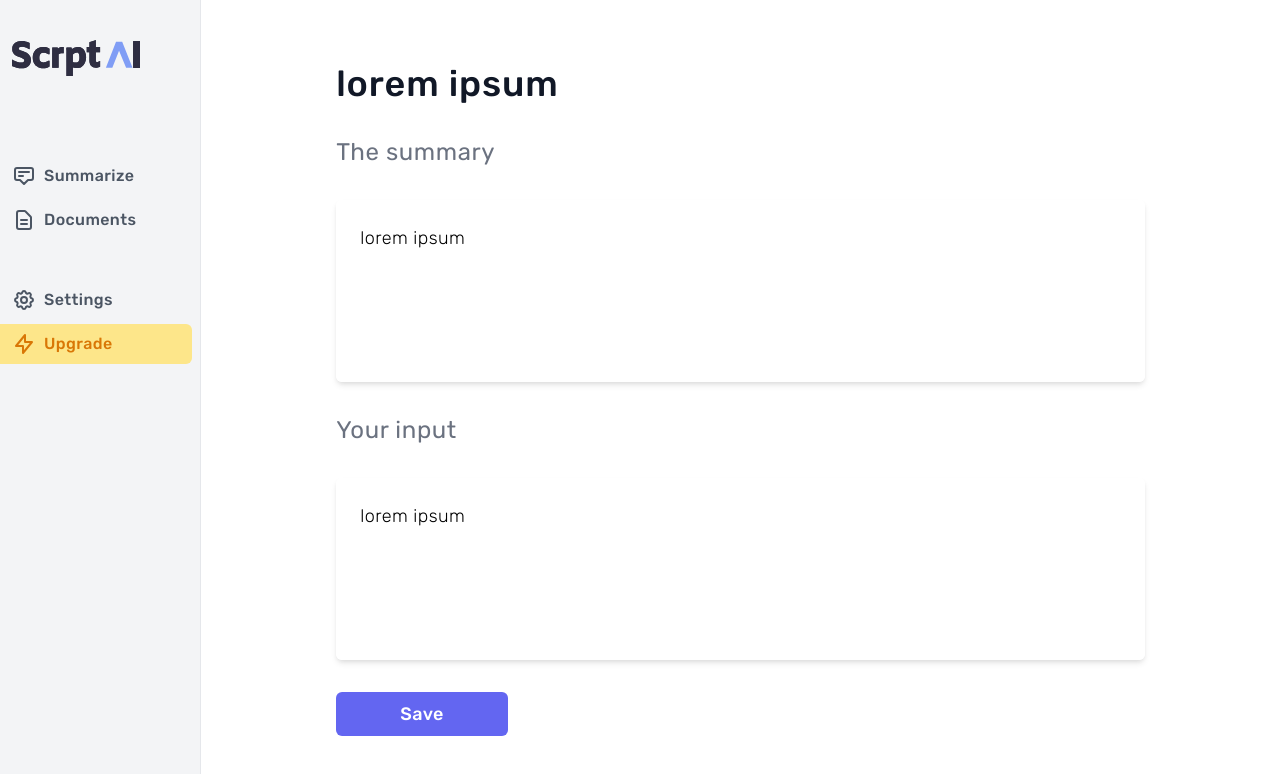
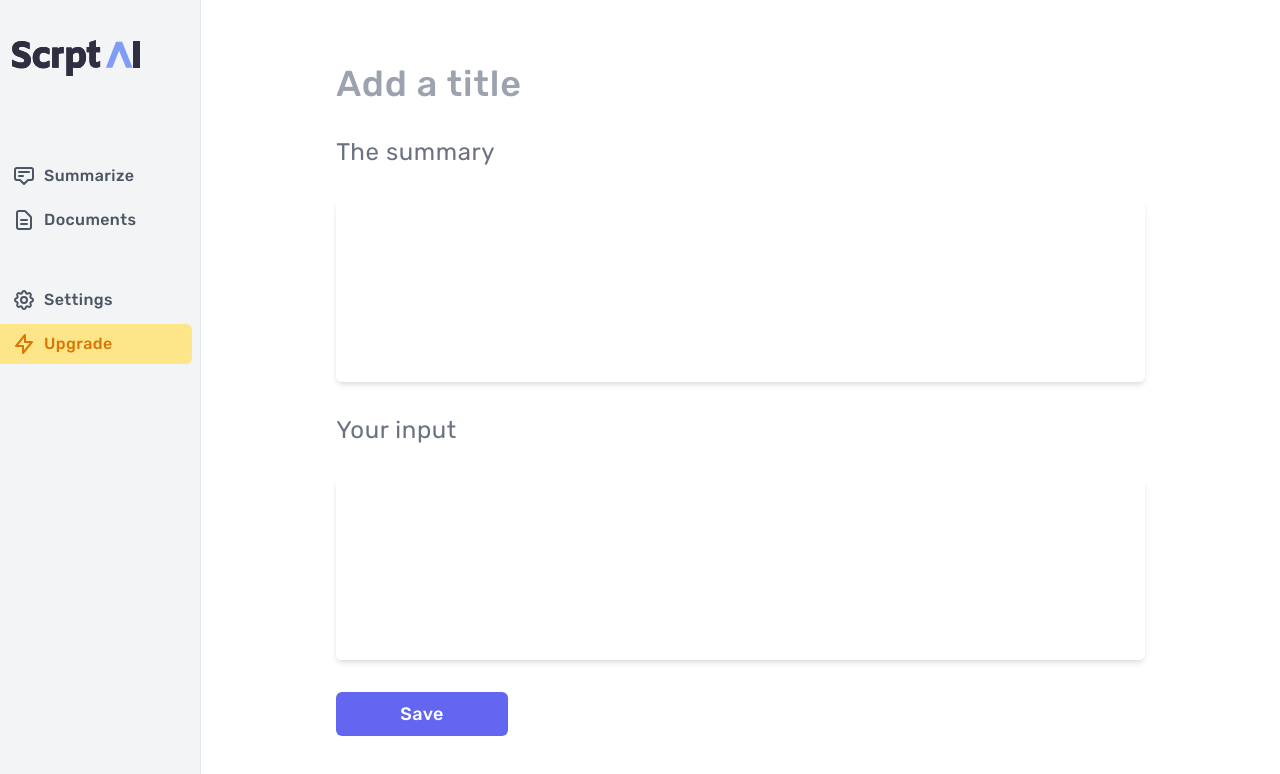
Before and after one commit to Feedback-Form/app-frontend, a React (Create React App) app: page /document/1 in a window 1280 px wide. Shown: the top 774 px of the page. Built offline with nearby package versions, Linux system fonts and the light colour scheme; no server answers.

Commit message:
further worked on docs

```diff
--- a/src/components/documents.tsx
+++ b/src/components/documents.tsx
@@ -1,5 +1,6 @@
 import React, { FC, ReactElement, useState, useEffect } from 'react';
 import axios from 'axios';
+import { Redirect } from 'react-router-dom';
 //hooks
 import { useWordState } from '../hooks/hooks';
 
@@ -24,13 +25,14 @@ const Documents: FC = (): ReactElement => {
 	const [isLoading, setIsLoading] = useState(false);
 	const [isLoadingTwo, setIsLoadingTwo] = useState(false);
 	const [documents, setDocuments] = useState([]);
+	const [redirect, setRedirect] = useState(false);
+	const [selectedDocId, setSelectedDocId] = useState('');
 	const config = {
 		headers: {
 			Authorization: `Bearer ${token}`,
 		},
 	};
 	function openDeleteWidget(id: string): void {
-		console.log('ID', id);
 		setIsLoadingTwo(true);
 		axios
 			.delete(`${backend_url}/document/delete/${id}`, config)
@@ -63,9 +65,10 @@ const Documents: FC = (): ReactElement => {
 	// 	docs.push(`My Document_${i}`);
 	// }
 	//console.log('docs', docs);
-	///document/delete/6012a9dd2760e7e3d1cedcf0
-	function openDocument(): void {
-		alert('open doc');
+
+	function openDocument(id: string): void {
+		setSelectedDocId(id);
+		setRedirect(true);
 	}
 
 	return (
@@ -73,7 +76,7 @@ const Documents: FC = (): ReactElement => {
 			<section className="flex-shrink flex flex-col items-center justify-center h-3/4 w-full space-y-10 bg-white text-gray-900">
 				{isLoadingTwo && <LoadingWidget />}
 				{isLoading ? (
-					<Uploading message="retrieving docs..." />
+					<Uploading message="fetching documents..." />
 				) : (
 					<>
 						<div className="flex items-end w-3/4 ">
@@ -89,7 +92,7 @@ const Documents: FC = (): ReactElement => {
 										focus:ring-2 focus:ring-indigo-500
 										transition-all ease-in-out duration-200 px-4"
 									>
-										<div onClick={() => openDocument()} className="cursor-pointer justify-evenly flex flex-col h-3/4">
+										<div onClick={() => openDocument(i._id)} className="cursor-pointer justify-evenly flex flex-col h-3/4">
 											<h1 className="w-full">{i.title}</h1>
 											<p className=" text-sm font-thin truncate">{i.gptThreeSummary}</p>
 										</div>
@@ -118,6 +121,8 @@ const Documents: FC = (): ReactElement => {
 						</section>
 					</>
 				)}
+
+				{redirect && <Redirect to={`/document/${selectedDocId}`} />}
 			</section>
 		</>
 	);
--- a/src/components/editdocument.tsx
+++ b/src/components/editdocument.tsx
@@ -1,30 +1,65 @@
-import React, { FC, ReactElement } from 'react';
-
+import React, { FC, ReactElement, useState } from 'react';
+import axios from 'axios';
 //hooks
 import { useWordState } from '../hooks/hooks';
+import { useSingleDocContext } from '../hooks/singleDocContext';
+
+//components
+import LoadingWidget from './loadingWidget';
+
+//const
+const backend_url = 'http://localhost:5000';
+const token =
+	'eyJhbGciOiJIUzI1NiIsInR5cCI6IkpXVCJ9.eyJfaWQiOiI2MDE5YmU0YTRiZmE4OTU5NmYwYjk4NjQiLCJpYXQiOjE2MTIyOTk4NTAsImV4cCI6MTYxNDg5MTg1MH0.oNtSKQOG4fUTGCmc28dM72vc9eAZZrVvcL31XNffO1s';
 
 const EditDocument: FC = (): ReactElement => {
-	const [fullTextOne, wordCountOne, handleWordChangeOne, resetWordsOne] = useWordState('lorem ipsum');
-	const [fullTextTwo, wordCountTwo, handleWordChangeTwo, resetWordsTwo] = useWordState('lorem ipsum');
-	const [title, wordCountThree, handleWordChangeThree, resetWordsThree] = useWordState('lorem ipsum');
+	const { title, transcript, gptThreeSummary, docId } = useSingleDocContext();
+
+	const [summaryLocal, wordCountOne, handleWordChangeOne, resetWordsOne] = useWordState(gptThreeSummary);
+	const [transcriptLocal, wordCountTwo, handleWordChangeTwo, resetWordsTwo] = useWordState(transcript);
+	const [titleLocal, wordCountThree, handleWordChangeThree, resetWordsThree] = useWordState(title);
+
+	const [isLoading, setIsLoading] = useState(false);
+
+	//config
+	const config = {
+		headers: {
+			Authorization: `Bearer ${token}`,
+		},
+	};
+	const req = {
+		title: titleLocal,
+		transcript: transcriptLocal,
+		gptThreeSummary: summaryLocal,
+	};
 
 	function saveEdit(): void {
-		alert('save');
+		setIsLoading(true);
+		axios
+			.patch(`${backend_url}/document/edit/${docId}`, req, config)
+			.then((res: any) => {
+				console.log('patch res', res);
+				setIsLoading(false);
+			})
+			.catch((err: any) => {
+				console.log('err', err);
+				setIsLoading(false);
+			});
 	}
 	return (
 		<section className="flex-shrink  flex flex-col items-center justify-center w-full space-y-8 overflow-y-auto py-16">
-			{/* {isLoading && <LoadingWidget />} */}
+			{isLoading && <LoadingWidget />}
 
 			<div className="flex items-end w-3/4 ">
 				<input
-					value={title}
+					value={titleLocal}
 					onChange={e => {
 						handleWordChangeThree(e);
 					}}
 					type="text"
 					placeholder="Add a title"
 					className="bg-white text-4xl text-gray-900 font-medium tracking-wide
-                    focus:outline-none"
+                    focus:outline-none w-full"
 				/>
 			</div>
 			<div className="flex items-end w-3/4 ">
@@ -32,7 +67,7 @@ const EditDocument: FC = (): ReactElement => {
 			</div>
 			<div className="w-3/4 h-full shadow-md rounded-md  ">
 				<textarea
-					value={fullTextOne}
+					value={summaryLocal}
 					onChange={e => {
 						handleWordChangeOne(e);
 					}}
@@ -46,7 +81,7 @@ const EditDocument: FC = (): ReactElement => {
 			</div>
 			<div className="w-3/4 h-full shadow-md rounded-md  ">
 				<textarea
-					value={fullTextTwo}
+					value={transcriptLocal}
 					onChange={e => {
 						handleWordChangeTwo(e);
 					}}
--- /dev/null
+++ b/src/hooks/singleDocContext.ts
@@ -0,0 +1,24 @@
+import { createContext, useContext } from 'react';
+
+export type SingleDocumentContextType = {
+	title: string;
+	transcript: string;
+	gptThreeSummary: string;
+	docId: any;
+	setTitle: (title: string) => void;
+	setTranscript: (transcript: string) => void;
+	setGptThreeSummary: (gptThreeSummary: string) => void;
+	setDocId: (id: string) => void;
+};
+
+export const SingleDocContext = createContext<SingleDocumentContextType>({
+	title: '',
+	transcript: '',
+	gptThreeSummary: '',
+	docId: '',
+	setTitle: title => console.warn('title_missing'),
+	setTranscript: transcript => console.warn('transcript_missing'),
+	setGptThreeSummary: gptThreeSummary => console.warn('gptThreeSummary_missing'),
+	setDocId: docId => console.warn('docId_missing'),
+});
+export const useSingleDocContext = () => useContext(SingleDocContext);
--- a/src/hooks/summaryContext.ts
+++ b/src/hooks/summaryContext.ts
@@ -22,11 +22,11 @@ export const SummaryContext = createContext<TextContextType>({
 	summaryTone: 1,
 	outputText: '',
 	currentComponent: 1,
-	setInputText: inputText => console.log('text_'),
+	setInputText: inputText => console.log('text_missing'),
 	setLength: summaryLength => console.warn('summaryLength_missing'),
 	setType: summaryType => console.warn('summaryType_missing'),
 	setTone: summaryTone => console.warn('summaryLength_missing'),
 	setOutputText: outputText => console.warn('OutputText_missing'),
-	setCurrentComponent: currentComponent => console.warn('currentComponent is missing'),
+	setCurrentComponent: currentComponent => console.warn('currentComponent_missing'),
 });
 export const useText = () => useContext(SummaryContext);
--- a/src/pages/singleDocPage.tsx
+++ b/src/pages/singleDocPage.tsx
@@ -1,13 +1,92 @@
-import React, { FC, ReactElement, useState } from 'react';
+import React, { FC, ReactElement, useState, useEffect } from 'react';
+import { useParams } from 'react-router-dom';
+import axios from 'axios';
+
+//components
 import Sidebar from '../components/sidebar';
 import EditDocument from '../components/editdocument';
+import Uploading from '../components/uploading';
+
+//hooks
+import { SingleDocContext } from '../hooks/singleDocContext';
+
+type ParamType = {
+	id: string;
+};
+
+//const
+const backend_url = 'http://localhost:5000';
+const token =
+	'eyJhbGciOiJIUzI1NiIsInR5cCI6IkpXVCJ9.eyJfaWQiOiI2MDE5YmU0YTRiZmE4OTU5NmYwYjk4NjQiLCJpYXQiOjE2MTIyOTk4NTAsImV4cCI6MTYxNDg5MTg1MH0.oNtSKQOG4fUTGCmc28dM72vc9eAZZrVvcL31XNffO1s';
 
 const SingleDocPage: FC = (): ReactElement => {
+	const [isLoading, setIsLoading] = useState(true);
+
+	const { id } = useParams<ParamType>();
+
+	const [docId, setDocId] = useState(id);
+
+	//singledoc context related
+	const [title, setTitle] = useState('');
+	const [transcript, setTranscript] = useState('');
+	const [gptThreeSummary, setGptThreeSummary] = useState('');
+
+	//config
+	const config = {
+		headers: {
+			Authorization: `Bearer ${token}`,
+		},
+	};
+
+	function getDocument() {
+		axios
+			.get(`${backend_url}/document/${docId}`, config)
+			.then((res: any) => {
+				//check if the props are there
+				const title = res.data?.title;
+				const transcript = res.data?.transcript;
+				const gptThreeSummary = res.data?.gptThreeSummary;
+
+				//set props
+				setTitle(title);
+				setTranscript(transcript);
+				setGptThreeSummary(gptThreeSummary);
+
+				setIsLoading(false);
+			})
+			.catch((err: any) => {
+				console.log('err', err);
+				setIsLoading(false);
+			});
+	}
+
+	//fetching the document if the state is undefined or ''
+	useEffect(() => {
+		getDocument();
+
+		// if (docId !== undefined && docId !== '') {
+		// 	getDocument();
+		// 	setIsLoading(false);
+		// }
+	}, []);
 	return (
-		<section className="h-screen w-full flex  font-scrptai overflow-y-auto">
-			<Sidebar />
-			<EditDocument />
-		</section>
+		<SingleDocContext.Provider
+			value={{
+				title,
+				transcript,
+				gptThreeSummary,
+				docId,
+				setTitle,
+				setTranscript,
+				setGptThreeSummary,
+				setDocId,
+			}}
+		>
+			<section className="h-screen w-full flex  font-scrptai overflow-y-auto">
+				<Sidebar />
+				{isLoading ? <Uploading message="fetching document..." /> : <EditDocument />}
+			</section>
+		</SingleDocContext.Provider>
 	);
 };
 export default SingleDocPage;
--- a/src/routes/routes.tsx
+++ b/src/routes/routes.tsx
@@ -23,7 +23,9 @@ const Routes: FC = (): ReactElement => {
 				)}
 			/>
 			<Route exact path="/documents" render={() => <DocumentsPage />} />
-			<Route exact path="/document/:id" render={() => <SingleDocPage />} />
+
+			<Route path="/document/:id" render={() => <SingleDocPage />} />
+
 			{/* <Route
 				exact
 				path="/transcribe"
```
Also changed, not shown: 1 other file (tests, documents, lock files or other folders).
